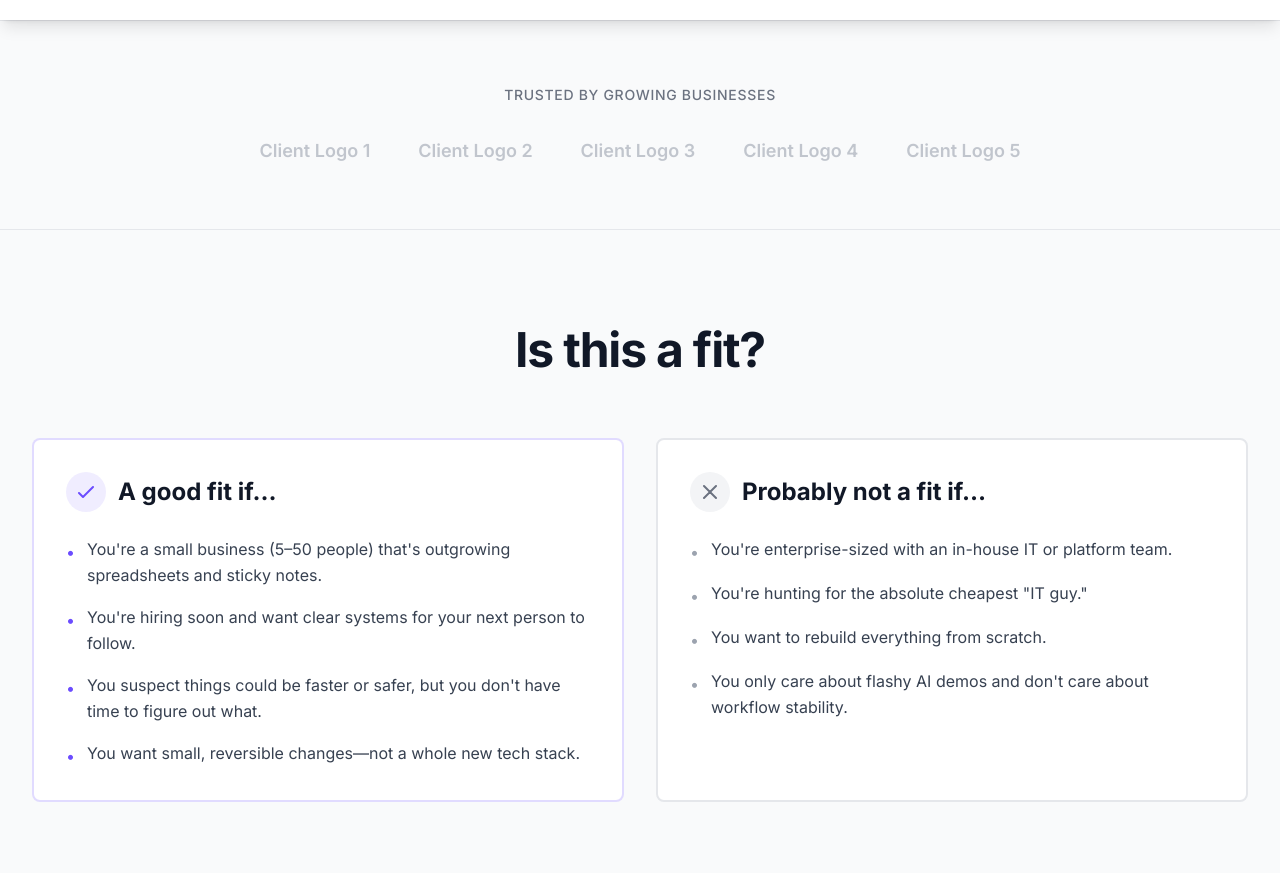
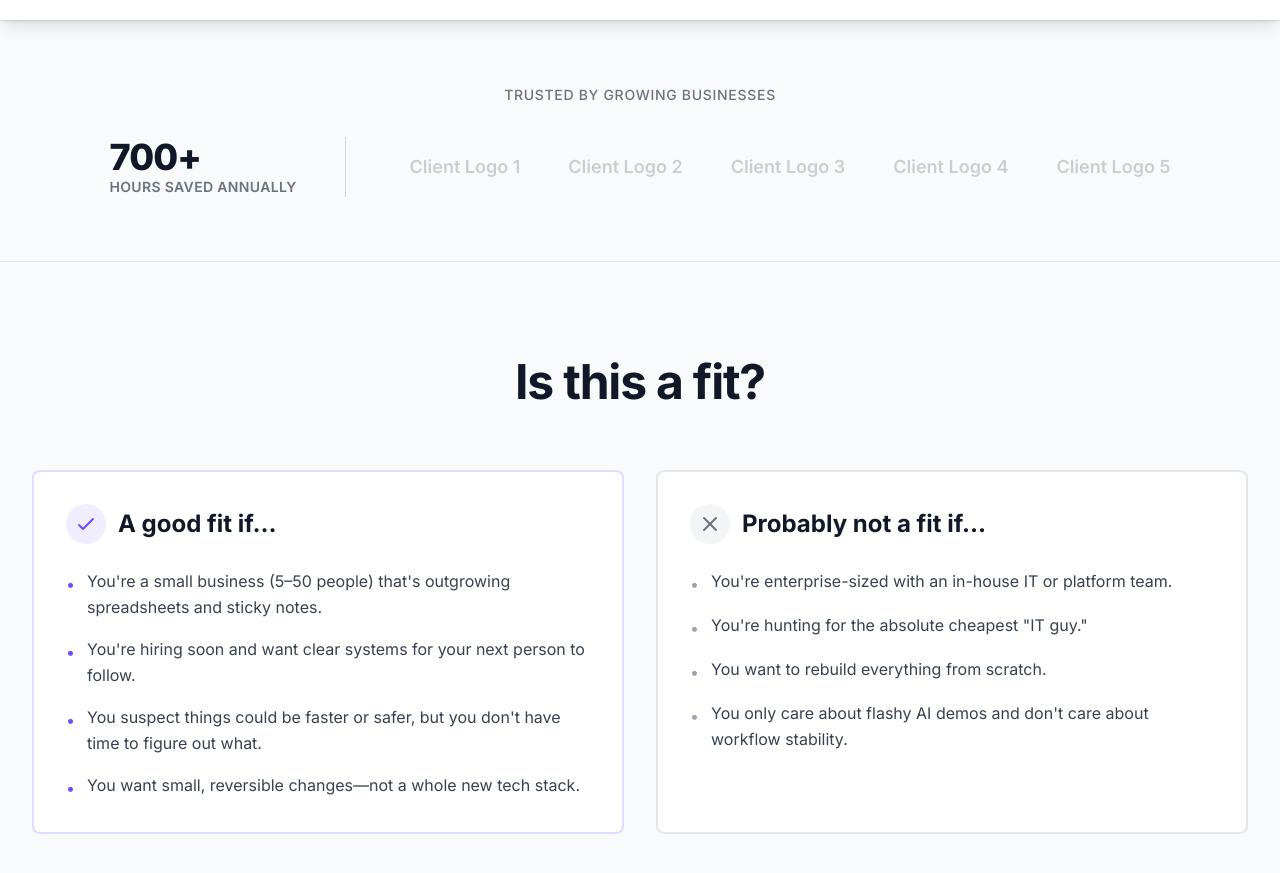
Before and after one commit to ocilab25/gaugon-website, a Next.js app: page / in a window 1280 px wide. Shown: the part 780-1653 px from the top of the page. Built offline with nearby package versions, Linux system fonts and the light colour scheme.

Commit message:
feat: add results metric to trust strip

```diff
--- a/components/sections/TrustStrip.tsx
+++ b/components/sections/TrustStrip.tsx
@@ -13,7 +13,15 @@ export default function TrustStrip() {
         <p className="text-sm text-gray-500 text-center mb-8 font-medium uppercase tracking-wider">
           Trusted by Growing Businesses
         </p>
-        <div className="flex flex-wrap justify-center items-center gap-8 md:gap-12 opacity-60">
+        <div className="flex flex-wrap justify-center items-center gap-8 md:gap-16">
+          {/* Key Result Metric - The Anchor */}
+          <div className="flex flex-col items-center md:items-start md:border-r md:border-gray-300 md:pr-12">
+            <span className="text-4xl font-extrabold text-gray-900 tracking-tight">700+</span>
+            <span className="text-sm font-semibold text-gray-500 uppercase tracking-wide">Hours Saved Annually</span>
+          </div>
+
+          {/* Client Logos */}
+          <div className="flex flex-wrap justify-center items-center gap-8 md:gap-12 opacity-50 grayscale hover:grayscale-0 transition-all duration-300">
             {logos.map((logo, index) => (
               <div
                 key={index}
@@ -24,6 +32,7 @@ export default function TrustStrip() {
             ))}
           </div>
         </div>
+      </div>
     </section>
   );
 }
```
Also changed, not shown: 1 other file (tests, documents, lock files or other folders). Lines whose indentation alone changed are shown as unchanged.
